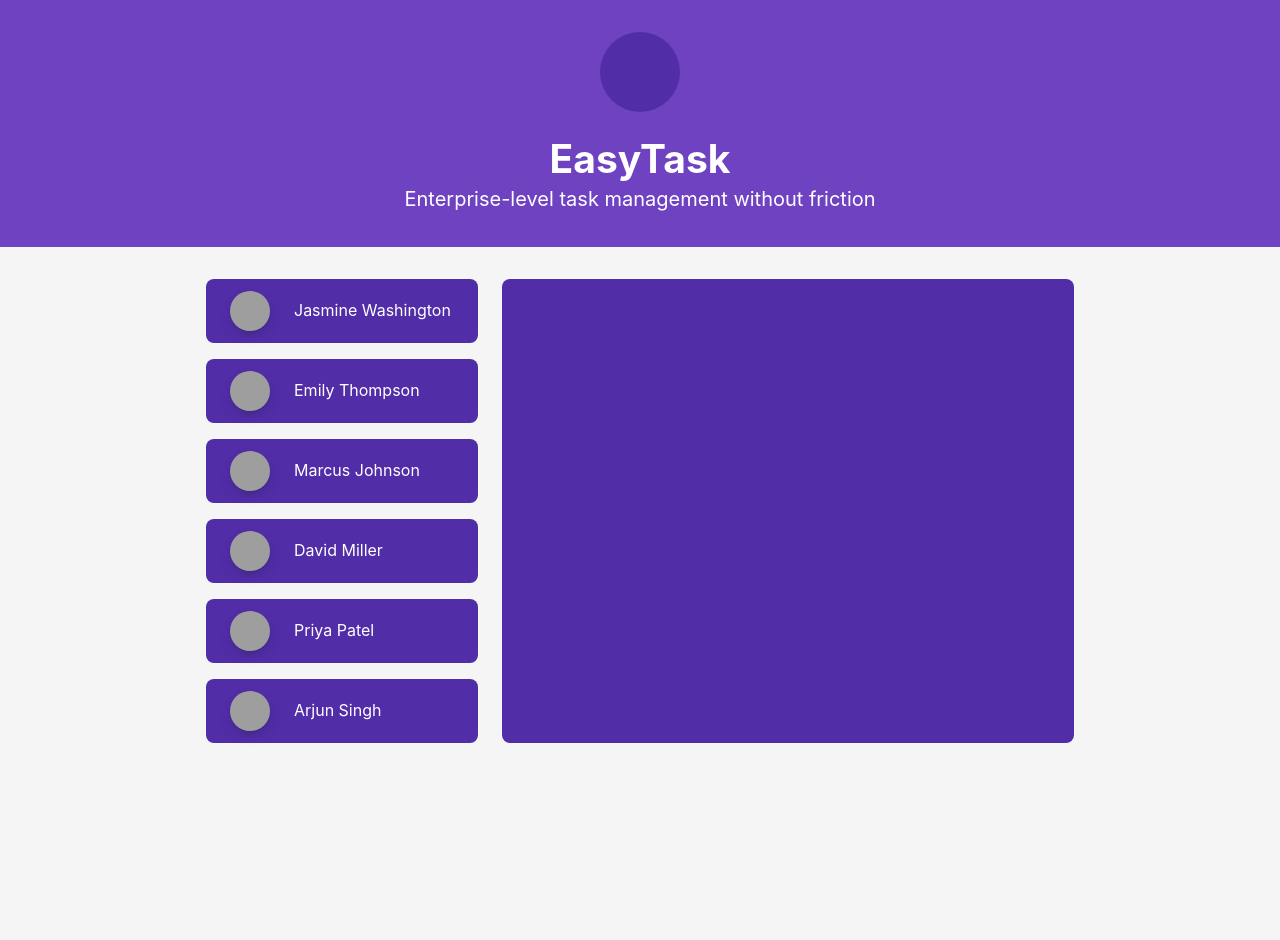
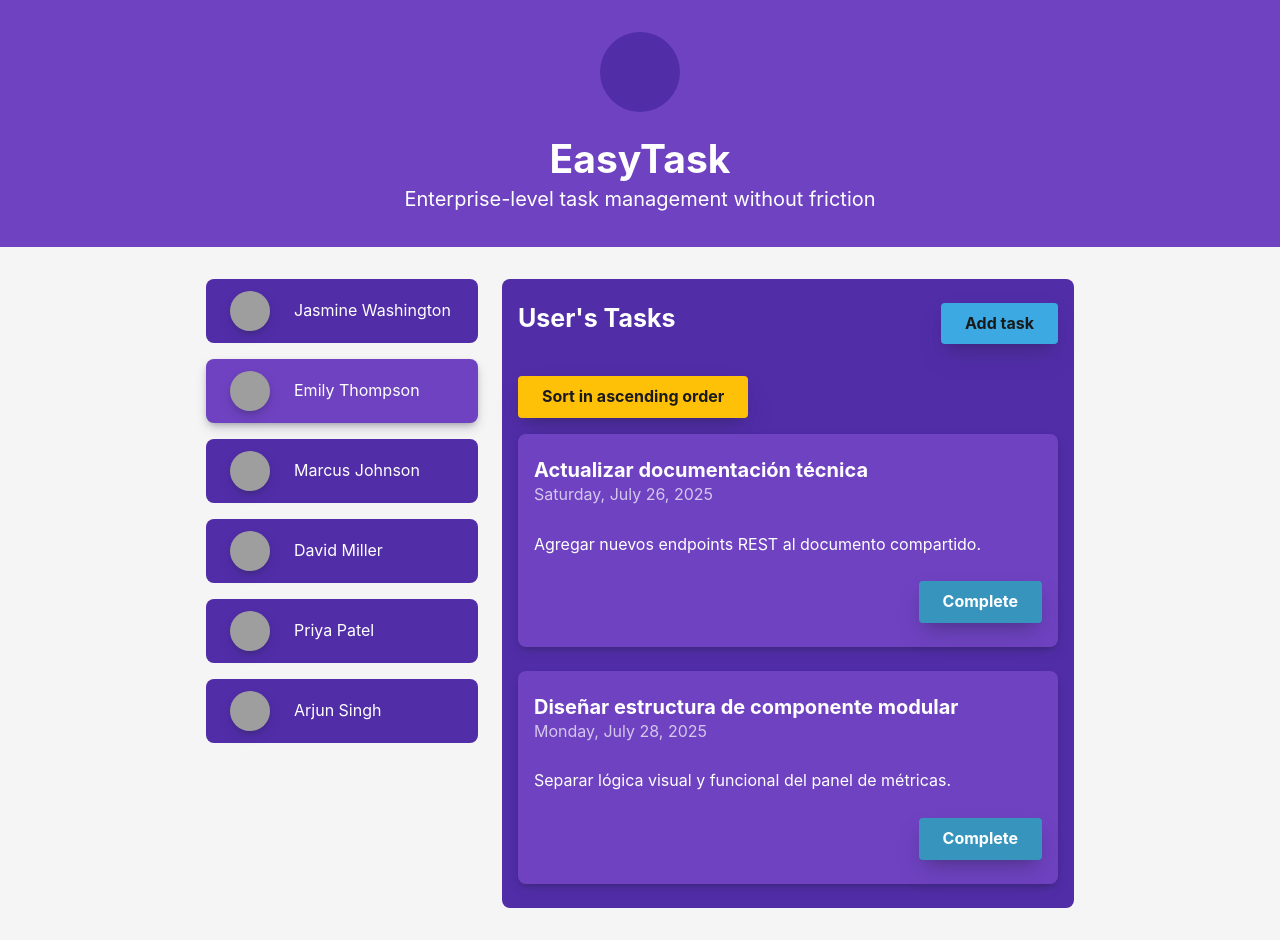
Before and after one commit to IAOsan/angular-easytask-routing, an Angular app: page /users/u2/tasks in a window 1280 px wide. Before the commit this address led to /. Before the commit the page ends 800 px from the top, so only its background shows below. Built offline with nearby package versions, Linux system fonts and the light colour scheme; grey boxes are pictures that could not be loaded.

Commit message:
feat(tasks): display user-specific tasks on selection

```diff
--- a/src/app/app.config.ts
+++ b/src/app/app.config.ts
@@ -3,15 +3,22 @@
   provideBrowserGlobalErrorListeners,
   provideZonelessChangeDetection,
 } from '@angular/core';
-import { provideRouter, Routes } from '@angular/router';
+import {
+  provideRouter,
+  Routes,
+  withComponentInputBinding,
+  withRouterConfig,
+} from '@angular/router';
 import { NoTaskComponent } from './tasks/noTask/noTask.component';
 import { TasksComponent } from './tasks/tasks.component';
+import { UserTasksComponent } from './users/user-tasks/userTasks.component';
 
 const routes: Routes = [
   { path: '', component: NoTaskComponent },
   {
     path: 'users/:userId',
     component: TasksComponent,
+    children: [{ path: 'tasks', component: UserTasksComponent }],
   },
 ];
 
@@ -19,6 +26,10 @@
   providers: [
     provideBrowserGlobalErrorListeners(),
     provideZonelessChangeDetection(),
-    provideRouter(routes),
+    provideRouter(
+      routes,
+      withComponentInputBinding(),
+      withRouterConfig({ paramsInheritanceStrategy: 'always' })
+    ),
   ],
 };
--- /dev/null
+++ b/src/app/tasks/task/task.component.html
@@ -0,0 +1,12 @@
+<article class="bg-primary pl-4 pt-5 pr-4 pb-5 rounded-2 shadow-1">
+  <h3 class="heading-6">{{ title }}</h3>
+  <p class="mb-5 opacity-70">{{ dueDate | date: 'fullDate'}}</p>
+  <p class="mb-5">
+    {{ summary }}
+  </p>
+  <div class="d-flex justify-content-end">
+    <button type="button" class="button button--secondary shadow-2">
+      Complete
+    </button>
+  </div>
+</article>
--- /dev/null
+++ b/src/app/tasks/tasks.service.ts
@@ -0,0 +1,15 @@
+import { Injectable } from '@angular/core';
+import { UserType } from '../users/user/user.model';
+import { ITask } from './task.model';
+import { DUMMY_TASKS } from '../../dummy-tasks';
+
+@Injectable({
+  providedIn: 'root',
+})
+export class TasksService {
+  tasks = DUMMY_TASKS;
+
+  getTasksByUserId(userId: UserType['id']): ITask[] {
+    return this.tasks.filter((t) => t.userId == userId);
+  }
+}
--- a/src/app/users/user-tasks/userTasks.component.html
+++ b/src/app/users/user-tasks/userTasks.component.html
@@ -1,3 +1,10 @@
 <ul class="d-flex flex-column gap">
-  ...TODO
+  @for (task of tasks; track task.id) {
+  <app-task
+    [id]="task.id"
+    [title]="task.title"
+    [summary]="task.summary"
+    [dueDate]="task.dueDate"
+  />
+  }
 </ul>
--- a/src/app/users/user-tasks/userTasks.component.ts
+++ b/src/app/users/user-tasks/userTasks.component.ts
@@ -1,7 +1,30 @@
-import { Component } from '@angular/core';
+import { Component, Input, OnChanges, SimpleChanges } from '@angular/core';
+import { ActivatedRoute } from '@angular/router';
+import { TasksService } from '../../tasks/tasks.service';
+import { UserType } from '../user/user.model';
+import { ITask } from '../../tasks/task.model';
+import { TaskComponent } from '../../tasks/task/task.component';
 
 @Component({
   selector: 'app-user/tasks',
   templateUrl: './userTasks.component.html',
+  imports: [TaskComponent]
 })
-export class UserTasksComponent {}
+export class UserTasksComponent implements OnChanges {
+  @Input() userId: UserType['id'] = '';
+  tasks: ITask[] = [];
+
+  constructor(
+    private tasksService: TasksService
+  ) {}
+
+  ngOnChanges(changes: SimpleChanges): void {
+    if (changes['userId'] && this.userId) {
+      this.loadTasks(this.userId);
+    }
+  }
+
+  loadTasks(userId: ITask['id']): void {
+    this.tasks = this.tasksService.getTasksByUserId(userId);
+  }
+}
```
Also changed, not shown: src/app/tasks/task.model.ts (added, +10 -0 lines), src/app/tasks/task/task.component.ts (added, +15 -0 lines).
